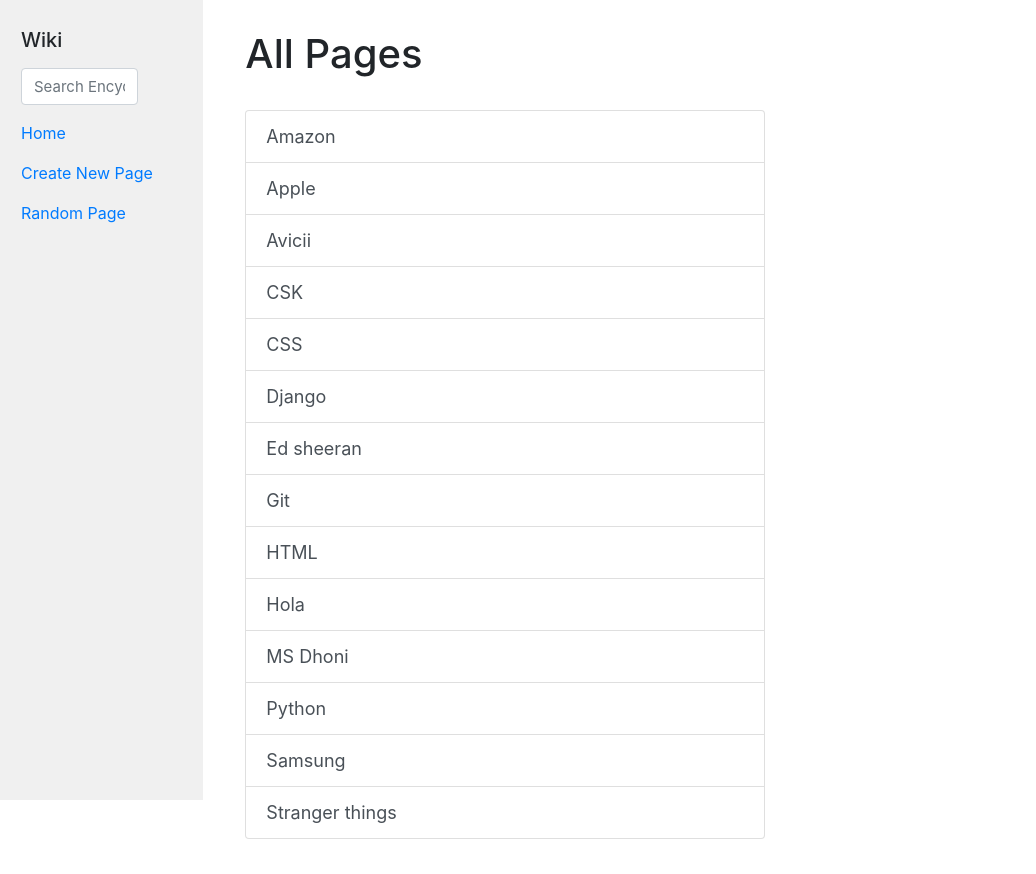
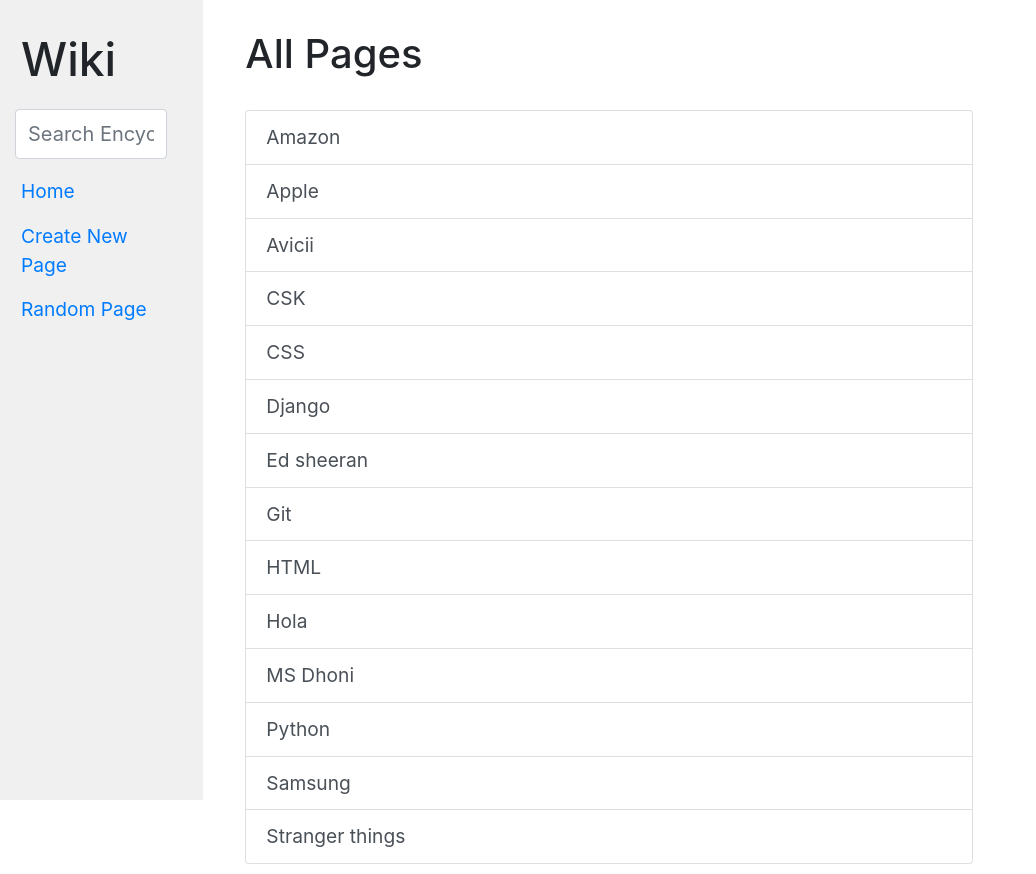
Before and after one commit to aviiciii/wikipedia, a Django app: page / in a window 1280 px wide. Shown: the whole page, without its empty margins (0-1036 px from the left). Before the commit the page ends 839 px from the top, so only its background shows below. Run offline with Django 3.2, Linux system fonts and the light colour scheme; parts of the project's set-up code (start-up, migrations or seed data) failed here and were passed over; some libraries are stand-ins or nearby versions.

Commit message:
styled nav

```diff
--- a/encyclopedia/static/encyclopedia/styles.css
+++ b/encyclopedia/static/encyclopedia/styles.css
@@ -30,10 +30,13 @@
 .main {
     padding: 10px;
 }
-
+.search_div{
+    padding: 10px;
+}
 .search {
-    width: 80%;
-    font-size: 15px;
+    height: 50px;
+    width: 96%;
+    font-size: 20px;
     line-height: 15px;
 }
 
@@ -52,11 +55,18 @@
 }
 
 .list-group-item{
-    font-size: large;
-    width: 50%;
+    font-size: larger;
+    width: 70%;
+}
+
+.nav-link a{
+    font-size: larger;
 }
 
 .nav-link a:hover{
-    font-style: normal;
-    text-decoration: none;
+    text-decoration:none;
 }
+
+.navbar-brand{
+    font-size: 46px;
+}
--- a/encyclopedia/templates/encyclopedia/layout.html
+++ b/encyclopedia/templates/encyclopedia/layout.html
@@ -20,7 +20,7 @@
 
                 <form action='{% url 'encyclopedia:search' %}' method = 'POST'>
                     {% csrf_token %}
-                    <div class ="nav-link">
+                    <div class ="nav-link search_div">
                         <input class="search form-control" type="text" name="q" placeholder="Search Encyclopedia">
                     </div>
                 </form>
```
